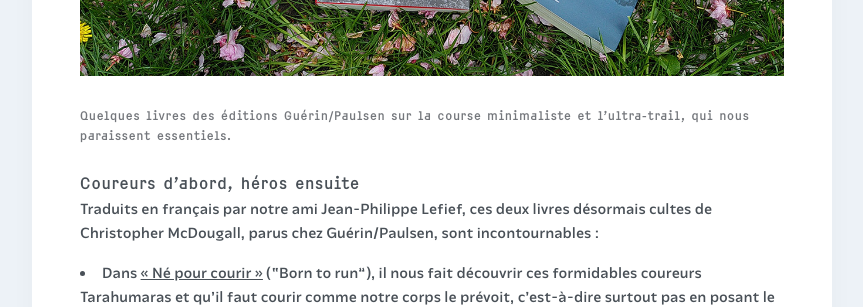
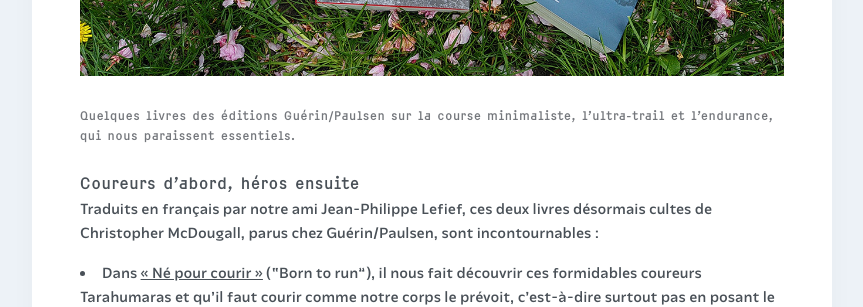
Before and after one commit to courirpaleo/courirpaleo.github.io, a Jekyll site: the page built from _pages/ressources.md, in a window 1280 px wide and 900 px high, scrolled down 4778 px. Shown: the part 155-462 px from the top of the window, without its empty margins (208-1071 px from the left). Built offline with Jekyll 4.4.1, drawn with Linux system fonts in a browser that asks for light colours; some web fonts are replaced.

Commit message:
Update ressources.md

```diff
--- a/_pages/ressources.md
+++ b/_pages/ressources.md
@@ -43,7 +43,7 @@ Nous souhaitons que tout le monde fasse son expérience et s'enrichisse des déc
 ## Lectures
 ### Attention «&nbsp;grands livres rouges&nbsp;»&nbsp;!
 ![Courir Paleo](/assets/images/Courir-Paleo-livres-rouges-1200px.jpg)
-##### Quelques livres des éditions Guérin/Paulsen sur la course minimaliste et l'ultra-trail, qui nous paraissent essentiels.
+##### Quelques livres des éditions Guérin/Paulsen sur la course minimaliste, l'ultra-trail et l'endurance, qui nous paraissent essentiels.
 #### Coureurs d'abord, héros ensuite
 Traduits en français par notre ami Jean-Philippe Lefief, ces deux livres désormais cultes de Christopher McDougall, parus chez Guérin/Paulsen, sont incontournables&nbsp;:
 - Dans [«&nbsp;Né pour courir&nbsp;»](https://www.editionspaulsen.com/born-to-run-2293.html) ("Born to run"), il nous fait découvrir ces formidables coureurs Tarahumaras et qu'il faut courir comme notre corps le prévoit, c'est-à-dire surtout pas en posant le talon en premier comme lors de la marche ([lire aussi notre page sur la foulée naturelle](/foulee-naturelle)).
```
